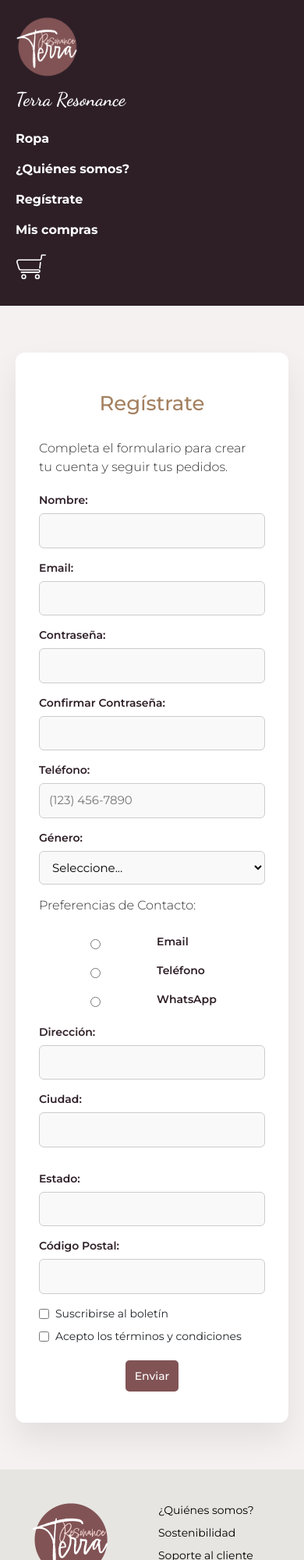
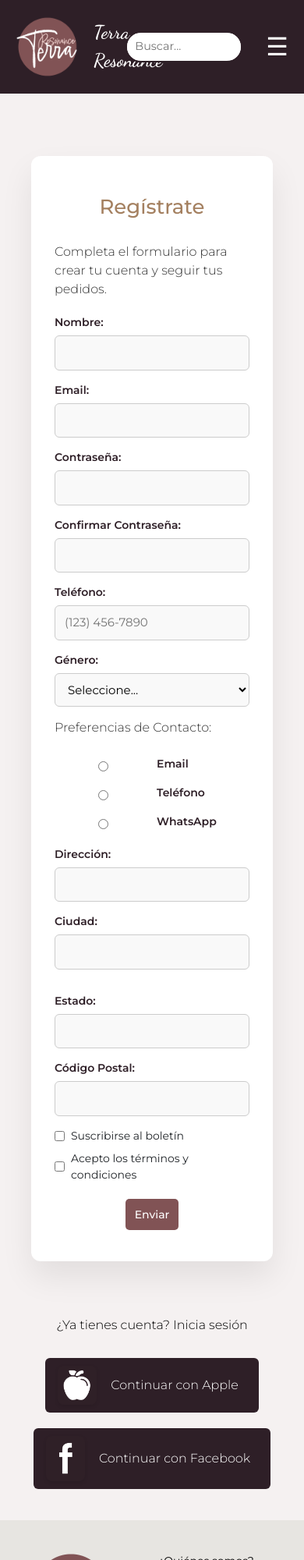
Before and after one commit to CeciliaFlores-v/Terra-Resonance, a plain HTML site: page assets/pages/registrate.html in a window 390 px wide. Shown: the top 2000 px of the page at 78% size. Drawn offline with nearby package versions, Linux system fonts and the light colour scheme.

Commit message:
Actualización de pag Registro

```diff
--- a/assets/pages/registrate.html
+++ b/assets/pages/registrate.html
@@ -13,7 +13,13 @@
         <a href="../../index.html">
             <img src="../img/terra_resonance.png" alt="Logo Terra Resonance" title="Logo de Terra Resonance" id="logo"></a>
         <div id="naming-negocio">Terra Resonance</div>
+           <form class="buscador" role="search" action="#" method="get">
+                <input type="search" name="q" placeholder="Buscar..." aria-label="Buscar" />
+                <button type="submit">🔍</button>
+            </form>
         <nav class="menu">
+        <input type="checkbox" id="menu-toggle" class="menu-toggle">
+        <label for="menu-toggle" class="menu-icon" aria-hidden="true">☰</label>
             <ul>
                 <li><a href="./ropa.html">Ropa</a></li>
                 <li><a href="./quienes-somos.html">¿Quiénes somos?</a></li>
@@ -25,6 +31,7 @@
         </nav>
     </header>
 <!-- Contenido -->
+ <main>
 <section class="registro-seccion">
   <div class="registro-container">
     <h2>Regístrate</h2>
@@ -122,7 +129,18 @@
     </form>
   </div>
 </section>
-
+<div class="inicia-sesion">
+  <p>¿Ya tienes cuenta? Inicia sesión </p>
+    <button class="btn-icon" type="submit">
+      <img src="../img/apple-boton-sesion-icon.png" alt="boton-icono">
+      <p>Continuar con Apple</p>
+    </button>
+      <button class="btn-icon" type="submit">
+      <img src="../img/facebook-boton-sesion-icon.png" alt="boton-icono">
+      <p>Continuar con Facebook</p>
+    </button>
+</div>
+</main>
 <footer>
     <div class="footer-container">
         <!-- Columna 1 -->
--- a/assets/styles/styles.css
+++ b/assets/styles/styles.css
@@ -62,9 +62,14 @@ header {
   padding: 20px;
   background-color: #2e1f27;
   color: #ffffff;
+  position: relative;
 }
 header > * {
   min-width: 0;
+}
+.menu {
+  margin-left: auto;
+  position: relative;
 }
 
 .menu ul {
@@ -73,9 +78,7 @@ header > * {
   list-style: none;
   margin: 0;
   padding: 0;
-  align-items: center;
-  /*align-items: flex-end; /* Alinear elementos a la derecha del contenedor */
-}
+  align-items: center;}
 .menu a {
   font-family: 'Montserrat', sans-serif;
   text-decoration: none;
@@ -85,6 +88,19 @@ header > * {
 .menu a:hover {
   color: #a8741a; /* Cambia el color al pasar el mouse */
 }
+.menu-toggle {
+  display: none;
+  position: absolute;
+  left: -9999px;
+}
+.menu-icon {
+  display: none;
+  font-size: 2em;
+  color: white;
+  cursor: pointer;
+  user-select: none;
+}
+
 #naming-negocio {
   font-family: "Dancing Script", cursive;
   color: #ffffff;
@@ -94,6 +110,38 @@ header > * {
   margin-right: 0;
   text-align: left;
   min-width: 0;
+}
+.buscador {
+  display: flex;
+  align-items: center;
+  max-width: 300px;
+  margin: 20px 0;
+  margin-left: 20px;
+  margin-right: 20px;
+  flex-shrink: 0;
+  border: 2px solid #2e1f27;
+  border-radius: 25px;
+  overflow: hidden;
+  background-color: white;
+}
+.buscador input[type="search"] {
+  flex: 1;
+  border: none;
+  padding: 8px 15px;
+  font-size: 1rem;
+  outline: none;
+}
+.buscador button {
+  background-color: #2e1f27;
+  border: none;
+  color: white;
+  padding: 8px 15px;
+  cursor: pointer;
+  font-size: 1.1rem;
+  transition: background-color 0.3s ease;
+}
+.buscador button:hover {
+  background-color: #a8741a;
 }
 
 #logo {
@@ -173,7 +221,7 @@ main a:visited {
 main img {
   max-width: 100%;
   height: auto;
-  border-radius: 10px;
+  border-radius: 8px;
   box-shadow: 0 2px 5px rgba(0, 0, 0, 0.1);
 }
 .linea {
@@ -188,14 +236,14 @@ main img {
     padding: 0;
     margin: 0;
     background-color: #f5f1f1;
-    border-radius: 10px; /* Bordes redondeados */
+    border-radius: 8px; /* Bordes redondeados */
     box-shadow: 0 2px 5px rgba(0, 0, 0, 0.1); /* Sombra */
 }
 .carrusel img {
   max-width: 100%;
   height: auto;
   display: block;
-  border-radius: 10px; /* redondeado */
+  border-radius: 8px; /* redondeado */
 }
 
 .descuentos {
@@ -211,14 +259,14 @@ main img {
 }
 .imagen-wrapper {
   position: relative;
-  border-radius: 10px;
+  border-radius: 8px;
   overflow: hidden;
   box-shadow: 0 2px 5px rgba(0, 0, 0, 0.1);
 }
 .descuentos img {
   width: 100%;
   height: auto;
-  border-radius: 10px;
+  border-radius: 8px;
   box-shadow: 0 2px 5px rgba(0, 0, 0, 0.1);
 }
 .white-box {
@@ -239,11 +287,12 @@ main img {
   font-family: 'Montserrat', sans-serif;
   color: #000000;
   font-weight: 500;
-  font-size: 16px;
+  font-size: 20px;
   text-align: left;
   white-space: normal;
   line-height: 1.2;
 }
+
 .banner-app {
   display: flex;
   justify-content: center; /* centra la imagen horizontalmente */
@@ -257,7 +306,7 @@ main img {
   width:100%;
   height: auto;
   margin-top: 20px;
-  border-radius: 10px;
+  border-radius: 8px;
   box-shadow: 0 2px 5px rgba(0, 0, 0, 0.1);
 }
 /* footer estilos*/
@@ -396,16 +445,41 @@ grid-column: span 1; /* Solo ocupa 1 columna */
   main {
     padding-top: 10px;
   }
+  .descuentos p {
+    font-size: 22px;
+  }
+
 }
 @media (max-width: 767px) {
   /* Menú vertical en móvil */
+    header {
+    position: relative;
+    z-index: 1000;
+    }
   .menu ul {
+    display: none;
+    /* position: fixed; */
+    top: 80%;
+    left: 0;
+    right: 0;
     flex-direction: column;
     gap: 15px;
     align-items: flex-start;
     background: #2e1f27;
-    padding: 10px 0;
+    padding: 10px 20px;
     width: 100%;
+    max-height: calc(100vh - 80px);
+    overflow-y: auto;
+  }
+  .menu-icon {
+    display: block;
+    color: #fff;
+    margin-left: auto;
+    align-self: center;
+    cursor: pointer;
+  }
+   .menu-toggle:checked ~ ul {
+    display: flex;
   }
 
   #logo {
@@ -414,15 +488,30 @@ grid-column: span 1; /* Solo ocupa 1 columna */
 
   #naming-negocio {
     font-size: 24px;
-    flex: 1 1 100%;
+    flex: 1;
+  }
+    .buscador {
+    max-width: 150px; /* más pequeño en móvil */
+  }
+
+  .buscador input[type="search"] {
+    padding: 6px 10px;
+    font-size: 0.9rem;
+  }
+
+  .buscador button {
+    padding: 6px 10px;
+    font-size: 1rem;
+  }
+  .descuentos p {
+    font-size: 10px;
   }
   body {
   margin: 0;
   padding: 0;
   width: 100%;
   height: auto;
-  overflow-x: hidden; /* evita scroll horizontal */
-    }
+}
   .main {
     display: grid;
     grid-template-areas:
@@ -432,7 +521,6 @@ grid-column: span 1; /* Solo ocupa 1 columna */
     grid-template-columns: 1fr;
     gap: 0.5rem;
     }
-
 .imagen-wrapper img {
   display: block;
   width: 100%;
@@ -444,26 +532,19 @@ grid-column: span 1; /* Solo ocupa 1 columna */
     right: 8px;
     padding: 6px 10px;
   }
-.descuentos p {
-    font-size: 10px;
-  }
-
   footer {
     display: grid;
     grid-template-columns: repeat(2, 1fr); /* 2 columnas en móviles */
     gap: 1rem;
   }
-
   .footer-container {
     display: grid;
     grid-template-columns: repeat(2, 1fr);
     gap: 1rem;
   }
-
   .footer-col {
     grid-column: span 1;
   }
-
   .footer-social {
     display: flex;
     flex-direction: row;
@@ -472,7 +553,6 @@ grid-column: span 1; /* Solo ocupa 1 columna */
     flex-wrap: wrap; /* que se ajusten si no caben */
     width: 100%; /* aseguramos que no se desborde */
   }
-
   .footer-social nav {
     display: flex;
     flex-direction: row;
@@ -482,7 +562,6 @@ grid-column: span 1; /* Solo ocupa 1 columna */
     gap: 10px;
   }
 }
-
 /* Estilo del menú categorías de ropa */
 .categorias-de-ropa {
       text-align: center;
@@ -554,7 +633,7 @@ grid-column: span 1; /* Solo ocupa 1 columna */
 .item__imagen {
     max-width: 100%;
     height: auto;
-    border-radius: 10px;
+    border-radius: 5px;
     box-shadow: 0 2px 5px rgba(0, 0, 0, 0.1);
 }
 
@@ -810,7 +889,40 @@ color: #a8741a;
   text-align: center;
   margin-top: 10px;
 }
+.inicia-sesion {
+  display: flex;
+  flex-direction: column;
+  gap: 20px;
+  margin-bottom: 20px;
+  align-items: center;
+  text-align: center;
+}
+.btn-icon {
+  display: inline-flex;
+  align-items: center;
+  gap: 8px;   /* espacio entre imagen y texto */
+  padding: 10px 16px;
+  font-size: 16px;
+  font-weight: 600;
+  background-color: #2e1f27;
+  border: none;
+  border-radius: 6px;
+  cursor: pointer;
+  user-select: none;
+  transition: background-color 0.3s ease;
+}
 
+.btn-icon:hover {
+  background-color: #a8741a;
+}
+.btn-icon p{
+  color: white;
+}
+.btn-icon img {
+  width: 50px;
+  height: auto;
+  object-fit: contain;
+}
 /*  móviles */
 @media (max-width: 768px) {
   .fila-doble {
```
Also changed, not shown: assets/pages/mis_compras.html (+6 -0 lines), assets/pages/quienes-somos.html (+6 -0 lines), assets/pages/ropa.html (+6 -0 lines), index.html (+6 -0 lines), assets/img/apple-boton-sesion-icon.png (added), assets/img/facebook-boton-sesion-icon.png (added), 3 other files.
